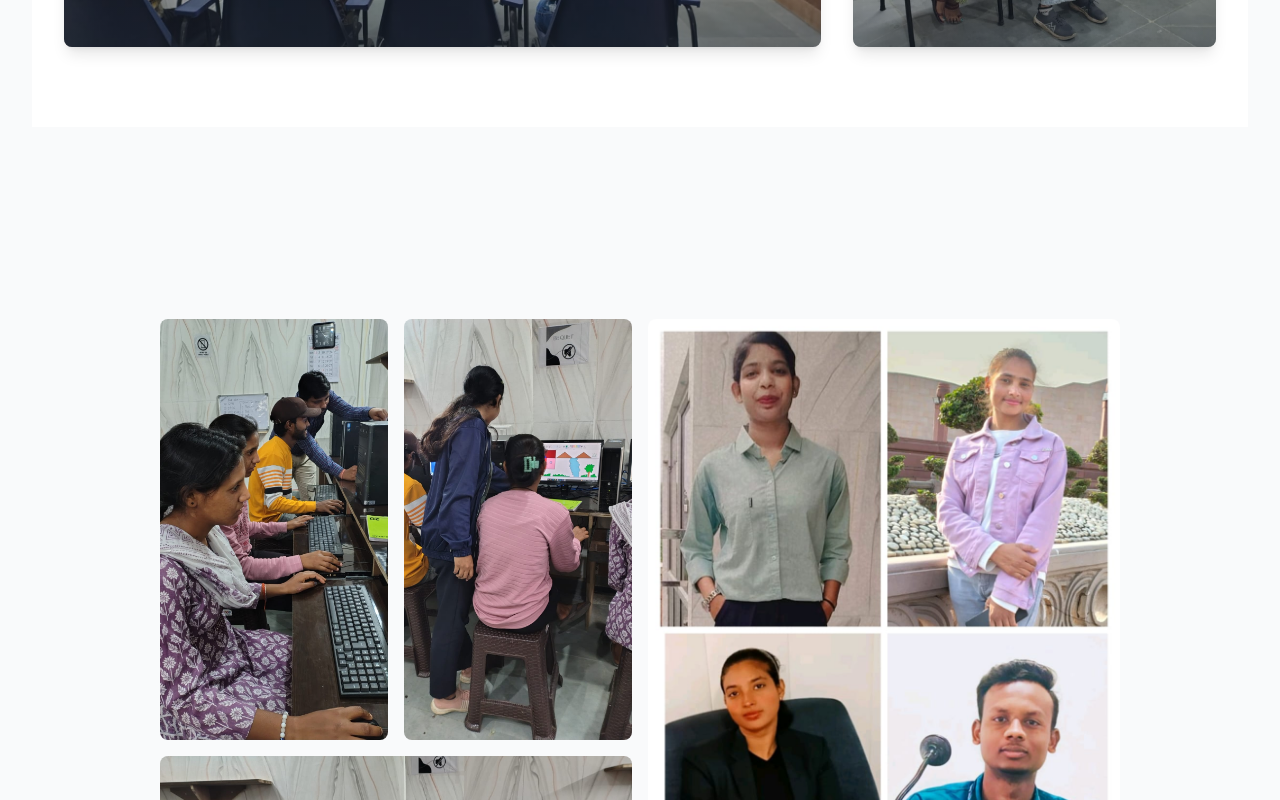
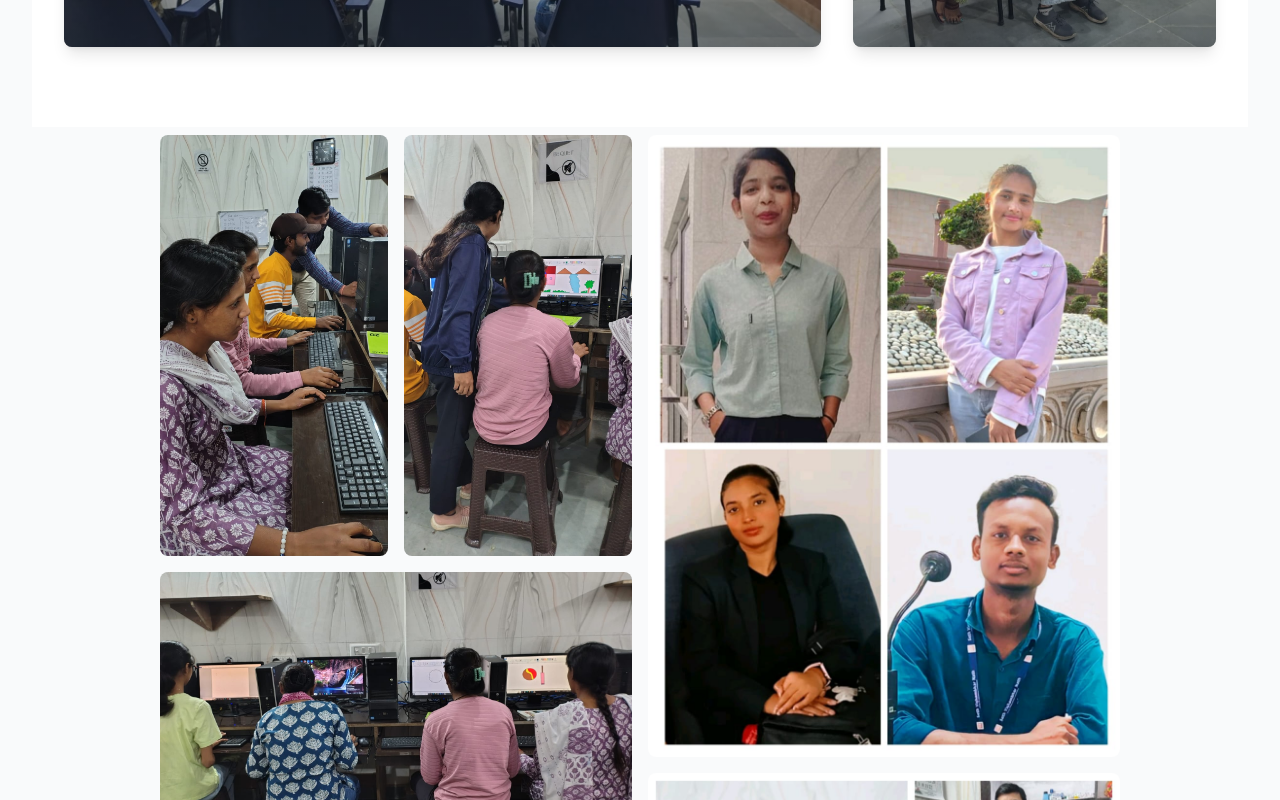
Before and after one commit to WebXWizard/AADITYA-HUB, a Next.js app in the folder my-frontend/: page /user/gallery in a window 1280 px wide. Shown: the part 980-1780 px from the top of the page. Built offline with nearby package versions, Linux system fonts and the light colour scheme.

Commit message:
Some Changes

```diff
--- a/my-frontend/src/app/user/gallery/page.jsx
+++ b/my-frontend/src/app/user/gallery/page.jsx
@@ -93,7 +93,7 @@ const gallery = () => {
             </div>
           </div>
 
-          <div className="container max-w-screen-4xl mx-auto px-5 py-2 lg:px-32 lg:pt-48 ">
+          <div className="container max-w-screen-4xl mx-auto px-5 py-2 lg:px-32  ">
             <div className="m-1 flex flex-wrap md:-m-2">
               <div className="flex w-1/2 flex-wrap">
                 <div className="w-1/2 p-1 md:p-2">
```
Also changed, not shown: 1 other file (tests, documents, lock files or other folders).
